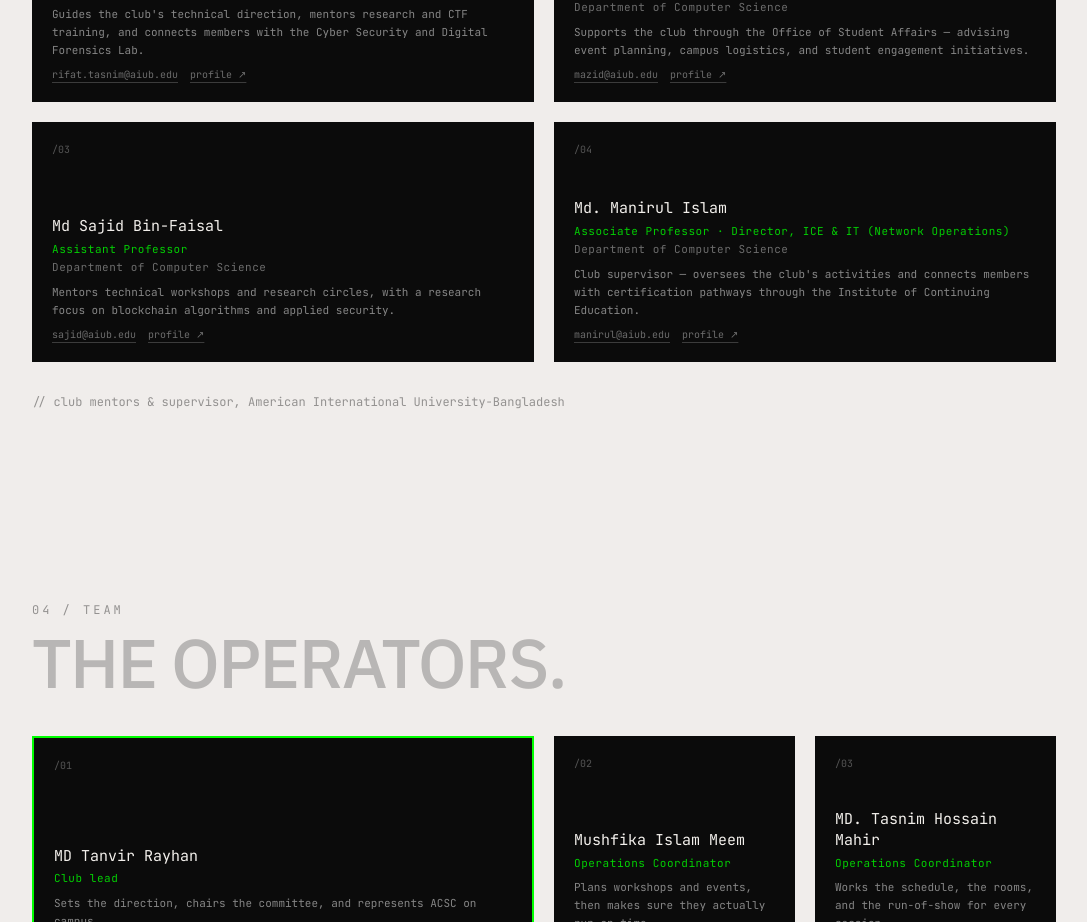
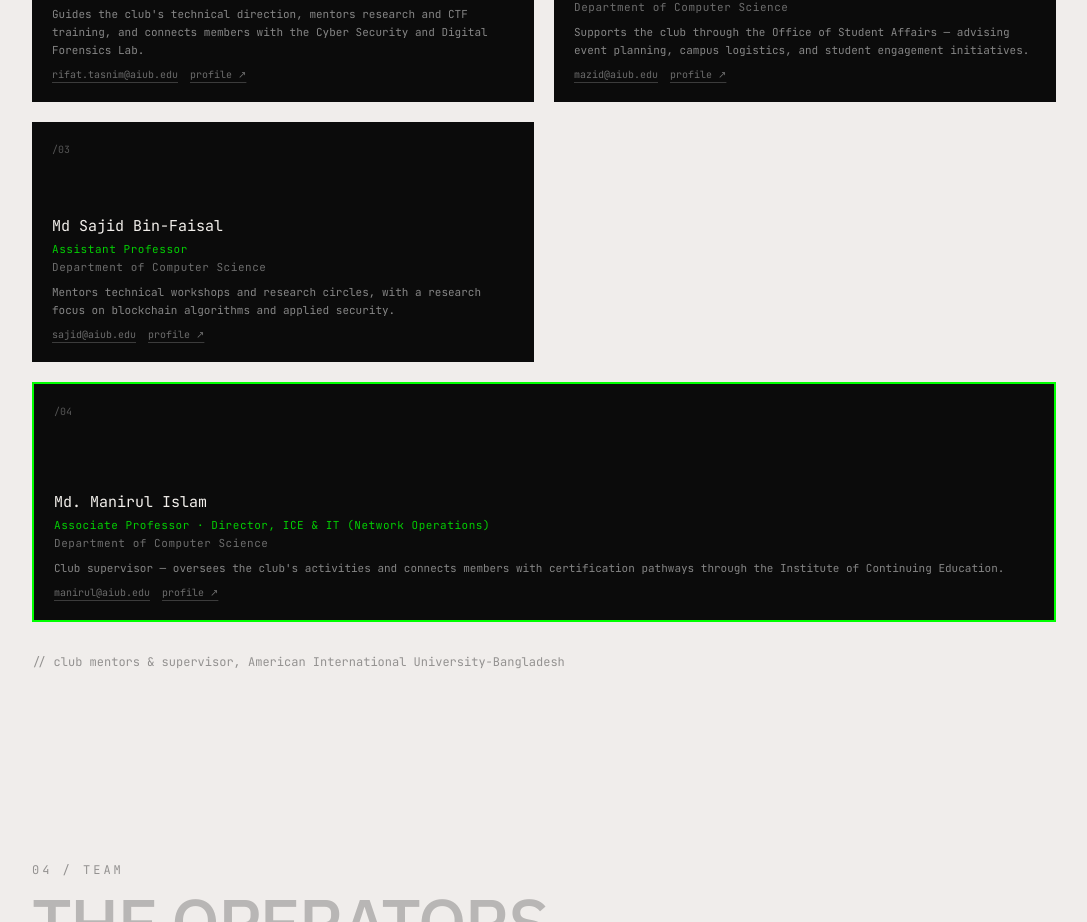
Before and after one commit to cyanidex1/acsc-website, a React (Vite) app: page / in a window 1280 px wide. Shown: the part 3838-4760 px from the top of the page, without its empty margins (96-1183 px from the left). Built offline with nearby package versions, Linux system fonts and the light colour scheme.

Commit message:
Faculty: highlight supervisor card — full-width span + green border, matching lead operator card

```diff
--- a/src/sections/Faculty.tsx
+++ b/src/sections/Faculty.tsx
@@ -34,6 +34,7 @@
     email: "manirul@aiub.edu",
     profile: "https://www.aiub.edu/faculty-list/faculty-profile?q=manirul",
     tag: "supervisor",
+    lead: true,
   },
 ]
 
@@ -48,8 +49,12 @@
 
         <div className="grid md:grid-cols-2 gap-4 md:gap-5">
           {FACULTY.map((f, i) => (
-            <div key={f.email} className="group">
-              <div className="relative overflow-hidden flex flex-col justify-between p-4 md:p-5 h-56 md:h-60 bg-ink">
+            <div key={f.email} className={f.lead ? "group md:col-span-2" : "group"}>
+              <div
+                className={`relative overflow-hidden flex flex-col justify-between p-4 md:p-5 h-56 md:h-60 ${
+                  f.lead ? "bg-ink border-2 border-[#00ff00]" : "bg-ink"
+                }`}
+              >
                 <div className="flex items-start justify-between">
                   <span className="font-terminal text-[10px] text-white/30 group-hover:text-term transition-colors duration-300">
                     /{String(i + 1).padStart(2, "0")}
```
